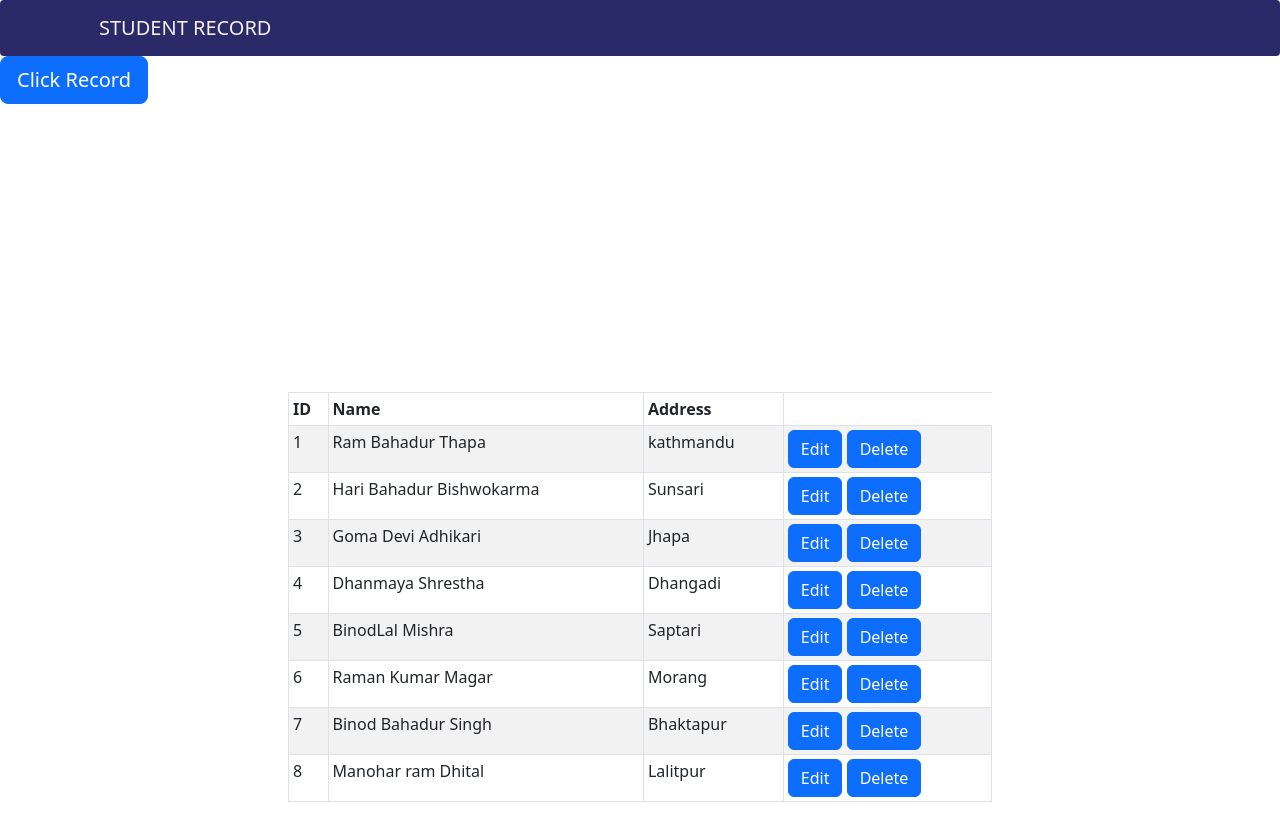
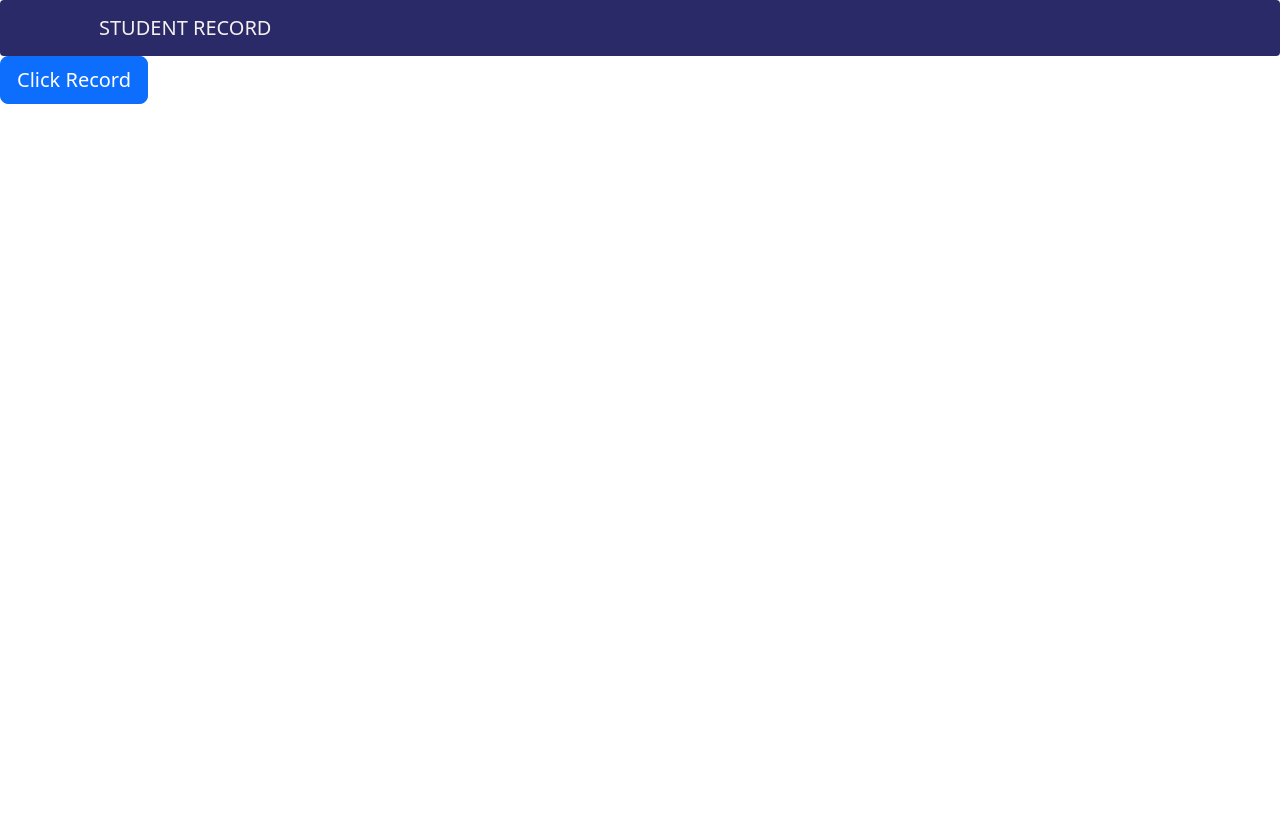
Before and after one commit to barsha-poudel/Student_Record, a React (Create React App) app: page /userdashboard in a window 1280 px wide. Shown: the top 840 px of the page. After the commit the page ends 800 px from the top, so only its background shows below. Built offline with nearby package versions, Linux system fonts and the light colour scheme.

Commit message:
adding delete on student table

```diff
--- a/src/TableComp/Students.jsx
+++ b/src/TableComp/Students.jsx
@@ -1,41 +1,41 @@
 const Students = [
     {
-        Id: "1",
+        id: "1",
         Name: "Ram Bahadur Thapa",
         Address: "kathmandu",
     },
     {
-        Id: "2",
+        id: "2",
         Name: "Hari Bahadur Bishwokarma",
         Address: "Sunsari",
     },
     {
-        Id: "3",
+        id: "3",
         Name: "Goma Devi Adhikari",
         Address: "Jhapa",
     },
     {
-        Id: "4",
+        id: "4",
         Name: "Dhanmaya Shrestha",
         Address: "Dhangadi",
     },
     {
-        Id: "5",
+        id: "5",
         Name: "BinodLal Mishra",
         Address: "Saptari",
     },
     {
-        Id: "6",
+        id: "6",
         Name: "Raman Kumar Magar",
         Address: "Morang",
     },
     {
-        Id: "7",
+        id: "7",
         Name: "Binod Bahadur Singh",
         Address: "Bhaktapur",
     },
     {
-        Id: "8",
+        id: "8",
         Name: "Manohar ram Dhital",
         Address: "Lalitpur",
     },
--- a/src/TableComp/TableComponents.jsx
+++ b/src/TableComp/TableComponents.jsx
@@ -2,15 +2,19 @@ import {Button, Table} from 'react-bootstrap';
 import "bootstrap/dist/css/bootstrap.min.css";
 import Students from '../TableComp/Students';
 import { Fragment } from 'react';
+import { useState } from 'react';
+
+
 
 const TableComponent =()=>{
-    // const handleDelete = (Id) =>{
-    //     var index = Students.map(function(e){
-    //         return e.Id
-    //     }).indexOf(Id);
-
-    //     Students.splice(index, 1);
-    // }
+    const [student, setStudents] = useState(Students)
+    const handleDelete = (id) =>{
+        var index = student.filter(function(e){
+            return e.id !== id
+        })
+        setStudents(index)
+        console.log(student)
+    }
     return(
         <>
         <Fragment>
@@ -19,26 +23,23 @@ const TableComponent =()=>{
                     <thead>
                         <tr>
                             <th>
-                                ID
-                            </th>
-                            <th>
                                 Name
                             </th>
                             <th>
                                 Address
                             </th>
+                            <th>
+                                Action
+                            </th>
                         </tr>
                     </thead>
                     <tbody>
                         {
-                            Students && Students.length > 0
+                            student && student.length > 0
                             ?
-                            Students.map((student)=> {
+                            student.map((student, index)=> {
                                 return(
-                                    <tr>
-                                        <td>
-                                            {student.Id}
-                                        </td>
+                                    <tr key={index}>
                                         <td>
                                             {student.Name}
                                         </td>
@@ -46,9 +47,9 @@ const TableComponent =()=>{
                                             {student.Address}
                                         </td>
                                         <td>
-                                            <Button onClick={()=>alert(student.Id)}>Edit</Button>
+                                            <Button onClick={()=>alert(student.id)}>Edit</Button>
                                             &nbsp;
-                                            <Button onClick={()=>alert(student.Id)}>Delete</Button>
+                                            <Button onClick={()=>handleDelete(student.id)}>Delete</Button>
                                         </td>
                                     </tr>
                                 )
@@ -62,6 +63,7 @@ const TableComponent =()=>{
 
             </div>
         </Fragment>
+
         </>
     )
 }
--- a/src/UserDashboard/Dashboard.jsx
+++ b/src/UserDashboard/Dashboard.jsx
@@ -6,19 +6,7 @@ import { useState } from 'react';
 import TableComponent from '../TableComp/TableComponents';
 
 const UserDashboard = () =>{
-    const [studentsData,setStudentsData] = useState([])
-    const getAllStudents =()=>{
-    //     fetch("http://127.0.0.1:8000/admin/api/student/",{
-    //     })
-    //    try{
-    //     const result = JSON.parse();
-    //     console.log(result);
-    //    }
-    //    catch(err){
-    //     console.log('Error:',err.message);
-    //    }
-
-     }
+  const [isDisplay, setIsDisplay] =useState(false)
     return(
         <>
         <div className='main-container'>
@@ -31,10 +19,11 @@ const UserDashboard = () =>{
       </Navbar>
     </Container>
         </div>
-        <Button variant="primary" size="lg" onClick={getAllStudents} >
+        <Button variant="primary" size="lg" onClick={()=>setIsDisplay(!isDisplay)} >
         Click Record
       </Button>
-      <TableComponent/>
+      {isDisplay && <TableComponent/> }
+
       </>
     )
 }
```
